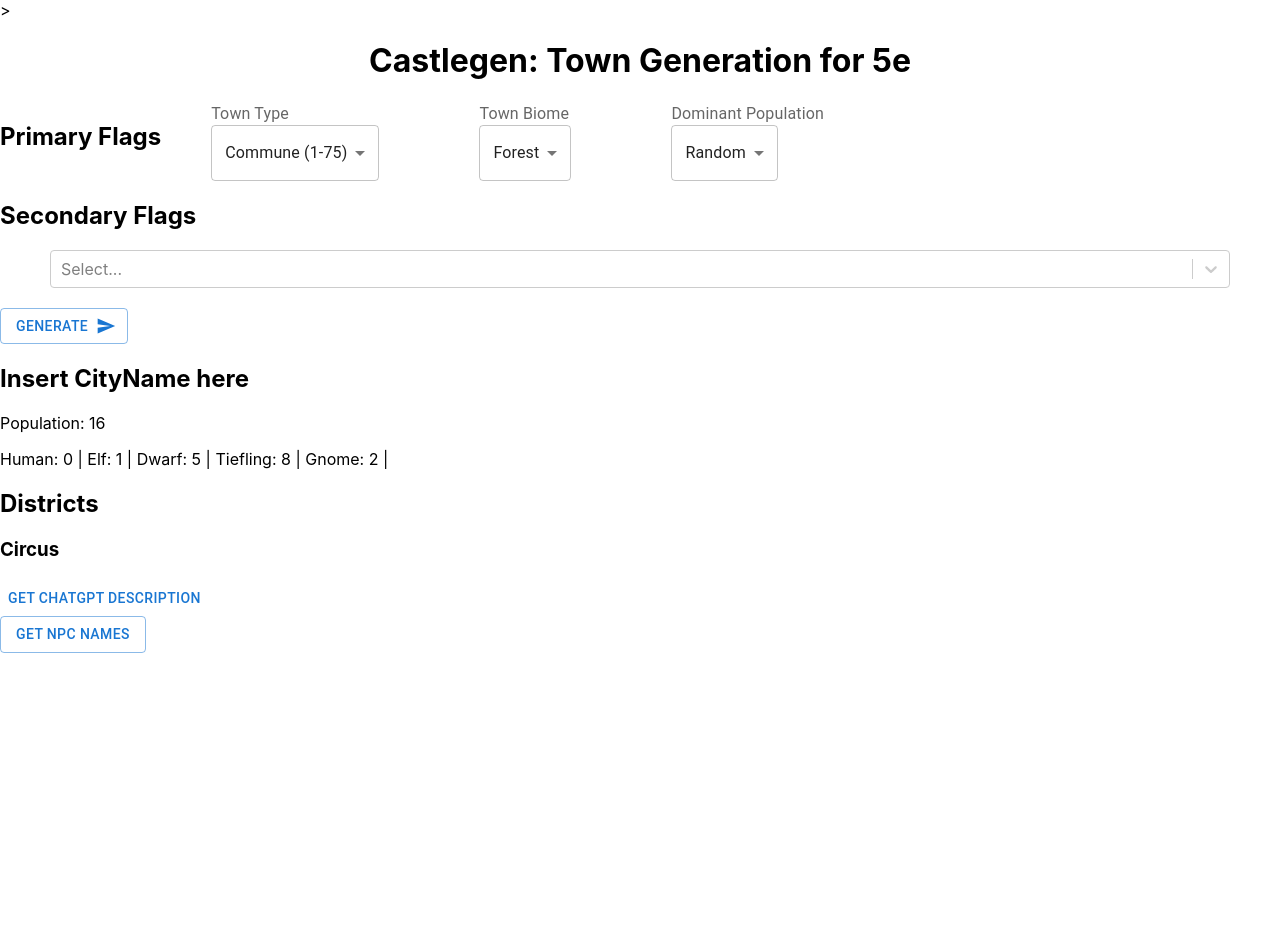
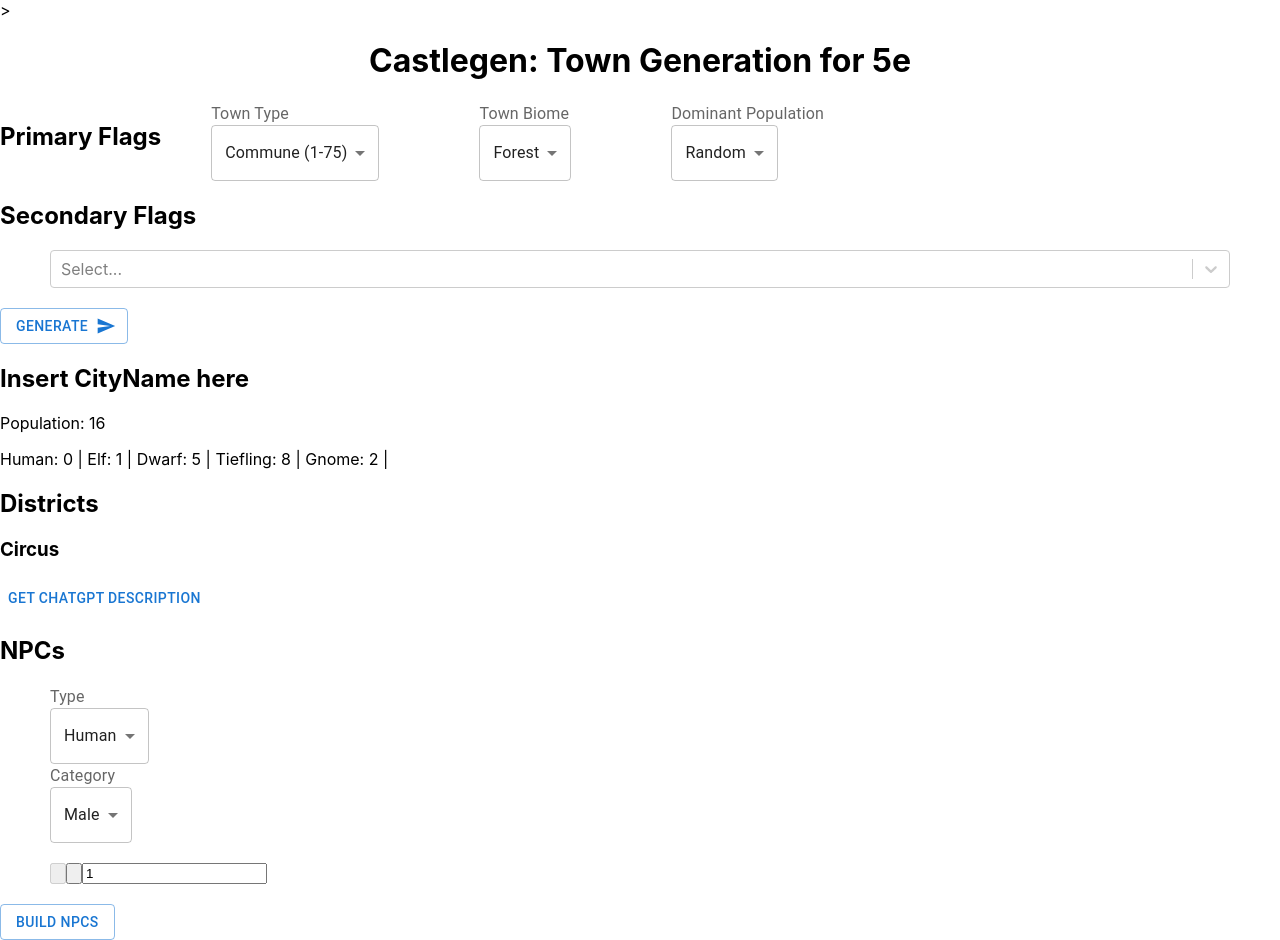
Before and after one commit to lswans/castlegen, a React (Create React App) app: page / in a window 1280 px wide. Both pictures are taken after typing "Sample" into the empty fields and a click on the button "GENERATE". Before the commit the page ends 800 px from the top, so only its background shows below. Built offline with nearby package versions, Linux system fonts and the light colour scheme; no server answers.

Commit message:
completed backend server setup, added NPCs section + NPC generation (in progress)

```diff
--- a/package.json
+++ b/package.json
@@ -20,6 +20,7 @@
     "crypto-browserify": "^3.12.0",
     "dotenv": "^16.4.5",
     "express": "^4.19.2",
+    "firebase": "^10.12.0",
     "gh-pages": "^6.1.1",
     "http": "^0.0.1-security",
     "https": "^1.0.0",
--- a/src/NPC.js
+++ b/src/NPC.js
@@ -0,0 +1,19 @@
+import * as MUN from "@ironarachne/made-up-names";
+import React, { useState, useEffect } from 'react';
+import Button from '@mui/material/Button';
+import NPCList from './NPCList.js';
+import Place from "./Place.js";
+import calcRandomNumber from "./functions/calcRandomNumber.js";
+
+
+export default function NPC(props){
+    const name = props.name;
+    //console.log(props.districts);
+    let district = props.districts[calcRandomNumber(0, props.districts.length - 1)]
+    return(
+        <div>
+            <h3>{name}</h3>
+            <p>{district}</p>
+        </div>
+    );
+       }
--- /dev/null
+++ b/src/NPCList.js
@@ -0,0 +1,97 @@
+import * as MUN from "@ironarachne/made-up-names";
+import React, { useState, useEffect } from 'react';
+import Button from '@mui/material/Button';
+import axios from 'axios';
+import InputLabel from '@mui/material/InputLabel';
+import MenuItem from '@mui/material/MenuItem';
+import FormControl from '@mui/material/FormControl';
+import Select from '@mui/material/Select';
+import { Unstable_NumberInput as NumberInput } from '@mui/base/Unstable_NumberInput';
+import NPC from './NPC.js';
+
+
+export default function NPCList(props){
+    let [data, setData] = useState(['']);
+    let [status, setStatus] = useState(props.status);
+    let [pop, setPop] = useState('human')
+    let [type, setType] = useState('male')
+    let [total, setTotal] = useState(1);
+    let [showData, setShowData] = useState(false);
+
+
+    let url = '/api/';
+    const handlePopChange = (event) => {
+        setPop(event.target.value);
+      };
+      const handleTypeChange = (event) => {
+        setType(event.target.value);
+      };
+      const handleTotalChange = (event, val) => {
+        setTotal(val);
+      };
+    //let url = '/api/'+props.race+'/'+props.gender+'/'+props.total;
+
+    console.log(url);
+    async function getNames (){
+        url+= pop+'/'+type+'/'+total;
+        const response = await axios.post(url, {
+        })
+
+
+        setData(response.data.message);
+        setShowData(true);
+    }
+
+    console.log(data);
+
+
+    return(
+        <div>
+            <div className="dropdown">
+            <InputLabel id="demo-simple-select-label">Type</InputLabel>
+              <Select
+                labelId="demo-simple-select-label"
+                id="demo-simple-select"
+                value={pop}
+                label="Dominant Population"
+                onChange={handlePopChange}
+              >
+                <MenuItem value={"human"}>Human</MenuItem>
+                <MenuItem value={"elf"}>Elf</MenuItem>
+                <MenuItem value={"dwarf"}>Dwarf</MenuItem>
+                <MenuItem value={"tiefling"}>Tiefling</MenuItem>
+                <MenuItem value={"gnome"}>Gnome</MenuItem>
+                <MenuItem value={"dragonborn"}>Dragonborn</MenuItem>
+                <MenuItem value={"orc"}>Orc</MenuItem>
+              </Select>
+              </div>
+              <div className="dropdown">
+              <InputLabel id="demo-simple-select-label">Category</InputLabel>
+              <Select
+                labelId="demo-simple-select-label"
+                id="demo-simple-select"
+                value={type}
+                label="Dominant Population"
+                onChange={handleTypeChange}
+              >
+                <MenuItem value={"male"}>Male</MenuItem>
+                <MenuItem value={"female"}>Female</MenuItem>
+                <MenuItem value={"family"}>Family</MenuItem>
+
+              </Select>
+              <NumberInput
+                    min={1}
+                    max={10}
+                    aria-label="Demo number input"
+                    placeholder="Type a number..."
+                    value={total}
+                    onChange={handleTotalChange}
+                    className='numberInput'
+                />
+              </div>
+            <Button variant ={"outlined"} onClick={getNames}>Build NPCs</Button>
+
+            {showData && <NPC name={data} districts={props.districts}/>}
+        </div>
+    );
+}
--- a/src/NpcNamesApi.js
+++ b/src/NpcNamesApi.js
@@ -1,15 +1,19 @@
 import * as MUN from "@ironarachne/made-up-names";
 import React, { useState, useEffect } from 'react';
 import Button from '@mui/material/Button';
-export default function NpcNamesApi(props){
-    let race = props.race;
-    let gender = props.gender;
-    let total = props.total;
+const axios = require('axios')
+    let data = null;
     //let url = "http://localhost:3000/get_file?address=https://names.ironarachne.com/race/"+race+"/"+gender+"/"+total;
     //let url = "https://names.ironarachne.com/race/"+race+"/"+gender+"/"+total;
+    function setData(input){
+        data = input;
+    }
+    function buffer(input){
+        //console.log(input.message)
+        data = input;
+        //console.log(data);
+    }
 
-    const [data, setData] = useState(null);
-    const [showNames, setShowNames] = useState(false);
     // Note: the empty deps array [] means
     // this useEffect will run once
     // similar to componentDidMount()
@@ -20,17 +24,34 @@
         .then((data) => setData(data.message, data.text, data.status))
     })
 */
-    async function getResponse(){
-        setShowNames(true);
-        fetch("/api")
-        .then(res => res.json())
-        .then((data) => setData(data.message, data.text, data.status))
+    export default async function getNames(race, gender, total){
+       try{
+        const response = await fetch('/api')
+        const data = await response.json()
+        return data.message
+       }
+        catch(error){
+            console.error(error)
+        }
+
+
+
     }
-    console.log(data);
-    return (
-        <div>
-            <Button onClick={getResponse} variant={"outlined"}>Get NPC Names</Button>
-            {showNames && data}
-        </div>
-      );
-    }
+
+       //let url = 'https://names.ironarachne.com/race/'+race+'/'+gender+'/'+total;
+       /*
+       const response = fetch('/api')
+            .then((response) => response.json())
+            .then((data) => {
+                return data
+            })
+            const returnResponse = async () => {
+                const names = await response;
+            };
+            returnResponse();
+            //console.log(parsedResponse);
+            */
+
+        //console.log(data);
+
+    //console.log(data);
--- a/src/Parameters.js
+++ b/src/Parameters.js
@@ -11,7 +11,7 @@
 import SendIcon from '@mui/icons-material/Send';
 import processCity from './functions/processCity.js';
 import Place from './Place.js';
-import NpcNamesApi from './NpcNamesApi.js';
+import NPCList from './NPCList.js';
 
 import { radioClasses } from '@mui/material';
 
@@ -43,12 +43,16 @@
   const [placeData, setPlaceData] = useState([0, {"Human": 1, "Elf": 1, "Dwarf": 1, "Tiefling": 1, "Gnome": 1}], []);
 
 //button click handler
+  const raceNames = ["dragonborn", "dwarf", "elf", "gnome", "goblin", "halfling", "halfelf", "halforc", "human", "orc", "tiefling", "troll"]
   const handleClick = event => {
     for (let i = 0; i < secondaryFlags.length; i++){
       secondaryFlagsValues.push(secondaryFlags[i].value);
     }
+
+
     setPlaceData((processCity(town, biome, pop, secondaryFlagsValues)));
     setShowPlace(true);
+
 
 
   }
--- a/src/Place.js
+++ b/src/Place.js
@@ -1,25 +1,28 @@
-import * as React from 'react';
-import useState from 'react';
+
+
 import RequestLLM from './RequestLLM.tsx';
-import NpcNamesApi from './NpcNamesApi.js';
-
+import NPC from './NPC.js';
+import React, { useState } from 'react';
+import NPCList from './NPCList.js';
 
 export default function Place(props){
     let population = props.population;
     let keys = props.distributionKeys;
     let values = props.distributionValues;
-
-    let includedDistricts=props.includedDistricts.map(x => {
+    let [data, setData] = useState('');
+    console.log(props.includedDistricts)
+    let npcs = <NPCList status={false} districts={props.includedDistricts}/>
+    let includedDistricts = props.includedDistricts.map(x => {
         return(
             <div>
                 <h3>{x}</h3>
                 {<RequestLLM userInput={x}/>}
-                {<NpcNamesApi race={"elf"} gender={"male"} total={10}/>}
+                {}
             </div>
         )
     })
 
-    let districtDescriptions = props.districtDescriptions;
+
 
     let popDistribution = [];
     for (let i = 0; i < keys.length; i++){
@@ -37,7 +40,8 @@
             <p>{popDistribution}</p>
             <h2>Districts</h2>
             {includedDistricts}
-
+            <h2>NPCs</h2>
+            {npcs}
 
         </div>
     )
--- a/src/functions/processCity.js
+++ b/src/functions/processCity.js
@@ -4,7 +4,7 @@
 import calcRandomNumber from "./calcRandomNumber.js";
 import { LLMResponse }from '../RequestLLM.tsx';
 
-export default function processCity(town, biome, pop, secflags){
+export default function processCity(town, biome, pop, secflags, npcObj){
 
     town = town.toLowerCase();
     //population ranges by town type
@@ -26,6 +26,6 @@
 
     //console.log(districtDescriptions);
 
-    return([finalPop, popDistribution, includedDistricts]);
+    return([finalPop, popDistribution, includedDistricts, npcObj]);
 
 }
--- a/src/index.css
+++ b/src/index.css
@@ -25,3 +25,8 @@
   padding-inline: 50px;
   padding-bottom: 20px;
 }
+
+.numberInput{
+  padding-block: 20px;
+  display: flex;
+}
--- a/src/index.js
+++ b/src/index.js
@@ -4,7 +4,27 @@
 import App from './App';
 import reportWebVitals from './reportWebVitals';
 import 'openai';
+// Import the functions you need from the SDKs you need
+import { initializeApp } from "firebase/app";
+import { getAnalytics } from "firebase/analytics";
+// TODO: Add SDKs for Firebase products that you want to use
+// https://firebase.google.com/docs/web/setup#available-libraries
 
+// Your web app's Firebase configuration
+// For Firebase JS SDK v7.20.0 and later, measurementId is optional
+const firebaseConfig = {
+  apiKey: "AIzaSyDLC41g3i9AtXFxcOblu1OxLk_fK7HsinU",
+  authDomain: "castlegen.firebaseapp.com",
+  projectId: "castlegen",
+  storageBucket: "castlegen.appspot.com",
+  messagingSenderId: "906682622388",
+  appId: "1:906682622388:web:17a08db636d28e25f192e1",
+  measurementId: "G-8YYWXHQDTT"
+};
+
+// Initialize Firebase
+const app = initializeApp(firebaseConfig);
+const analytics = getAnalytics(app);
 //require('dotenv').config();
 
 //console.log(process.env) // remove this after you've confirmed it is working
```
Also changed, not shown: src/server/index.js (+14 -6 lines), 2 other files (tests, documents, lock files or other folders).
